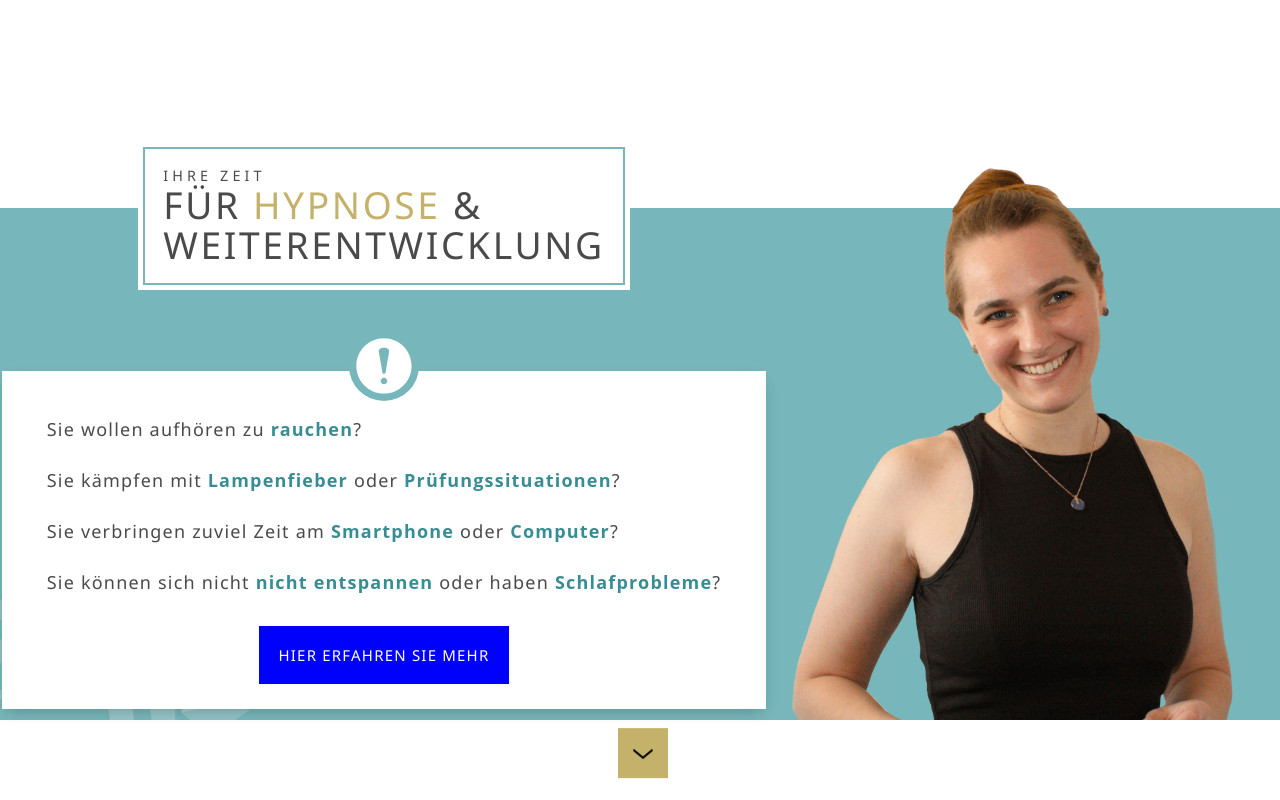
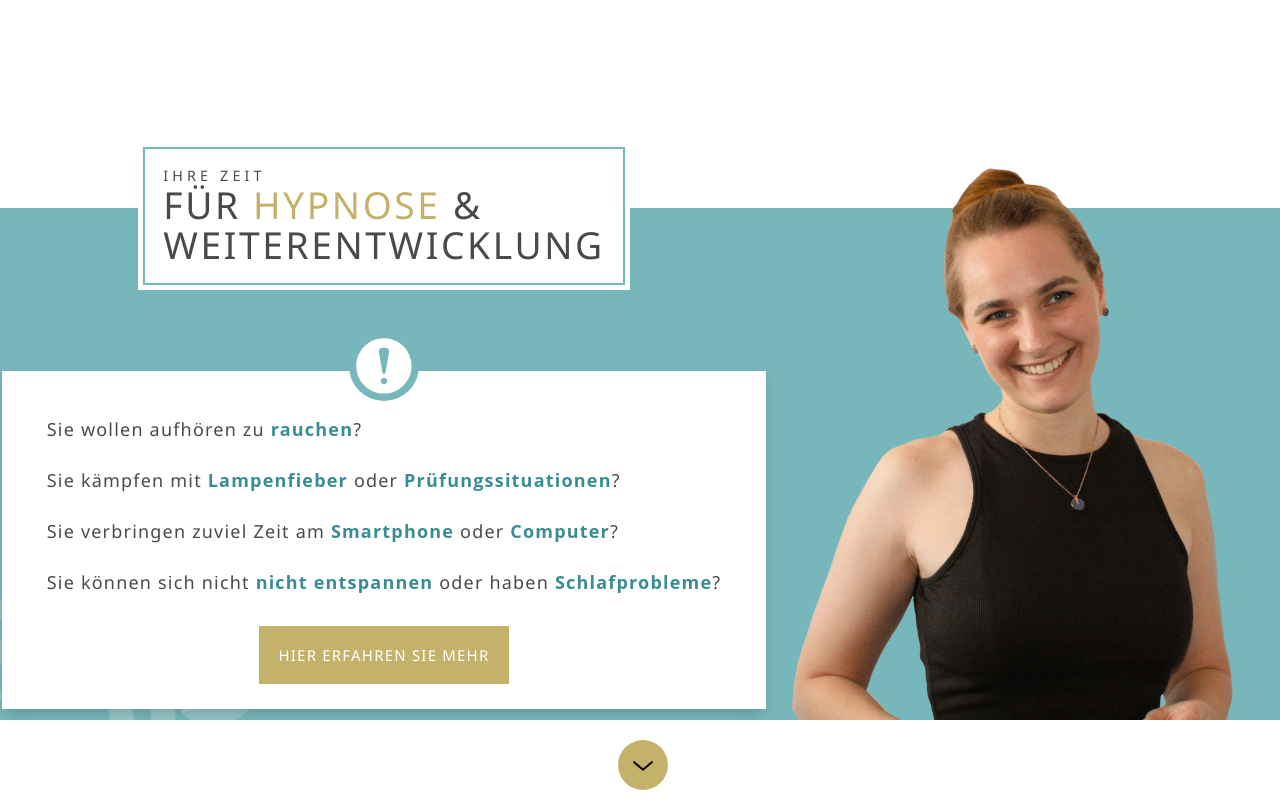
Before and after one commit to lauhard/lisamarieloof, a SvelteKit app: page / in a window 1280 px wide. Shown: the top 800 px of the page. Built offline with nearby package versions, Linux system fonts and the light colour scheme.

Commit message:
fix floating-button

```diff
--- a/src/app.css
+++ b/src/app.css
@@ -47,7 +47,7 @@ a[type=button] {
   -webkit-appearance: none !important;
   -moz-appearance: none !important;
   appearance: none !important;
-  border-radius: 0px !important;
+  border-radius: 0px;
   border-style: none !important;
   border: none !important;
   outline: none !important;
--- a/src/app.scss
+++ b/src/app.scss
@@ -54,8 +54,8 @@ a[type="button"] {
     -webkit-appearance: none !important;
     -moz-appearance: none !important;
     appearance: none !important;
-    -webkit-border-radius: 0px !important;
-    border-radius: 0px !important;
+    -webkit-border-radius: 0px;
+    border-radius: 0px;
     border-style: none !important;
     border: none !important;
     outline: none !important;
--- a/src/lib/components/Information.svelte
+++ b/src/lib/components/Information.svelte
@@ -36,7 +36,7 @@
                 <span class="attention">Schlafprobleme</span>?
             </p>
         </div>
-        <a class="cta" type="button" style="background:blue;"href="/leistungen"
+        <a class="cta" type="button" style=""href="/leistungen"
             >HIER ERFAHREN SIE MEHR</a
         >
     </div>
--- a/src/lib/components/RoundButton.svelte
+++ b/src/lib/components/RoundButton.svelte
@@ -37,7 +37,7 @@
         // width: 45px;
         // min-height: 45px;
         // height: 45px;
-        // border-radius: 50%;
+        // border-radius: 50% !important;
         color: var(--text);
         // background-color: var(--primary);
         // background-color: blue;
--- a/src/routes/+page.svelte
+++ b/src/routes/+page.svelte
@@ -286,13 +286,14 @@
         background-color: var(--bg-section);
         position: relative;
         :global(.scroll-down) {
-            top: 80vh;
+            display: flex;
+            position: absolute;
+            top: calc( 100vh - 150px);
             min-width: 50px;
             width: 50px;
             min-height: 50px;
             height: 50px;
             border-radius: 50%;
-            position: absolute;
             border: 1px solid white;
             left: calc(50% - 22.5px);
             background: var(--secondary);
@@ -951,10 +952,21 @@
                     }
                 }
             }
+            .hypnose-wrapper {
+                .hypnose__text {
+                    p{
+                        text-align: left;
+
+                    }
+                }
+            }
         }
     }
     // fix image for mobile
     @media screen and (max-width: 510px) {
+        :global(.scroll-down) {
+            display: none !important;
+        }
         .background-svg-banner {
             bottom: 0px;
             height: 100dvh;
@@ -998,6 +1010,7 @@
         }
     }
     @media screen and (max-width: 450px) {
+
         .grid {
             .headline-wrapper {
                 background-color: var(--primary);
@@ -1011,6 +1024,7 @@
                     max-height: 350px;
                     margin-right: 30px;
                 }
+
             }
         }
     }
```
Also changed, not shown: 1 other file (tests, documents, lock files or other folders).
